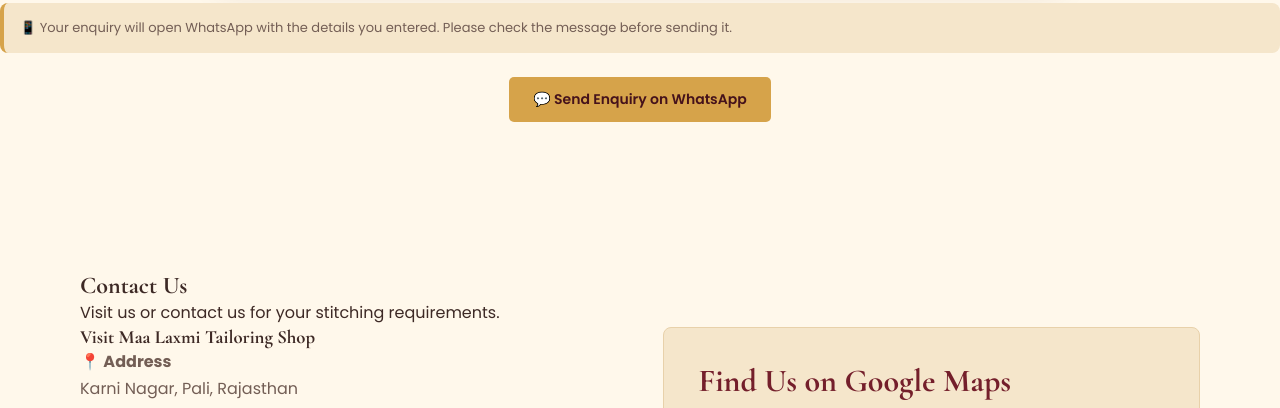
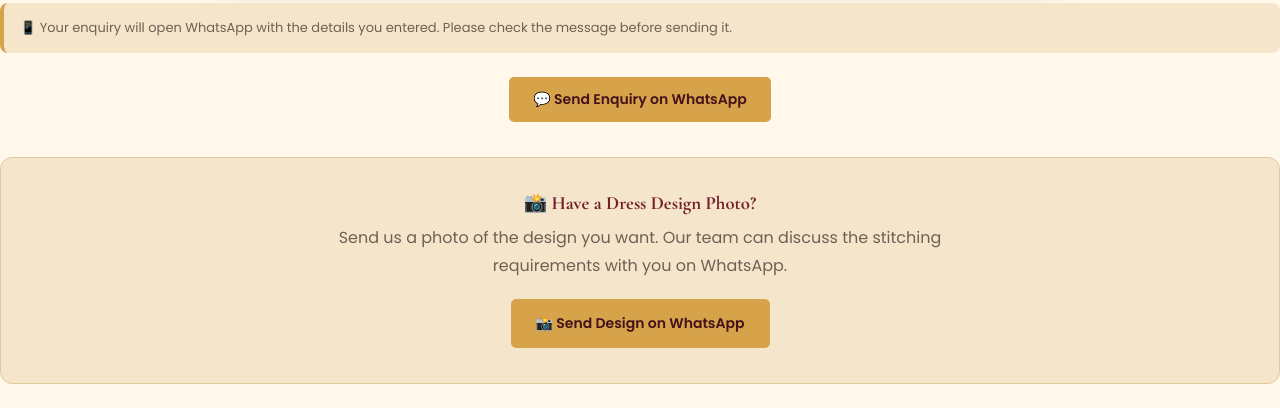
Before and after one commit to gourpraveen31/maa-laxmi-tailor-website, a plain HTML site: page index.html in a window 1280 px wide. Shown: the part 6396-6804 px from the top of the page. Drawn offline with nearby package versions, Linux system fonts and the light colour scheme.

Commit message:
Add photo enquiry WhatsApp feature

```diff
--- a/index.html
+++ b/index.html
@@ -969,6 +969,58 @@
         width: 100%;
     }
 }
+/* =========================
+   PHOTO ENQUIRY
+========================= */
+
+.photo-enquiry {
+    margin-top: 35px;
+    padding: 35px;
+    background: var(--light-cream);
+    border: 1px solid #e2c99f;
+    border-radius: 12px;
+    text-align: center;
+}
+
+.photo-enquiry h3 {
+    margin-bottom: 10px;
+    color: var(--maroon);
+}
+
+.photo-enquiry p {
+    max-width: 650px;
+    margin: 0 auto 20px;
+    color: var(--muted);
+}
+
+.photo-enquiry-buttons {
+    display: flex;
+    justify-content: center;
+    align-items: center;
+    gap: 12px;
+    flex-wrap: wrap;
+}
+
+.photo-enquiry-buttons .btn {
+    min-width: 220px;
+}
+
+@media (max-width: 600px) {
+    .photo-enquiry {
+        padding: 25px 18px;
+    }
+
+    .photo-enquiry-buttons {
+        flex-direction: column;
+        width: 100%;
+    }
+
+    .photo-enquiry-buttons .btn {
+        width: 100%;
+        max-width: 320px;
+        min-width: 0;
+    }
+}
 </style>
 </head>
 
@@ -1618,6 +1670,30 @@
       </div>
 
     </form>
+    <!-- PHOTO ENQUIRY -->
+<div class="photo-enquiry">
+
+    <h3>📸 Have a Dress Design Photo?</h3>
+
+    <p>
+        Send us a photo of the design you want.
+        Our team can discuss the stitching requirements with you on WhatsApp.
+    </p>
+
+    <div class="photo-enquiry-buttons">
+
+        <a
+            class="btn"
+            href="https://wa.me/917615966033?text=Namaste%20Maa%20Laxmi%20Women's%20Tailoring%20Shop%2C%20I%20have%20a%20dress%20design%20photo%20and%20would%20like%20to%20discuss%20its%20stitching.%20I%20will%20attach%20the%20photo%20here."
+            target="_blank"
+            rel="noopener"
+        >
+            📸 Send Design on WhatsApp
+        </a>
+
+    </div>
+
+</div>
 
   </div>
 </section>
```
